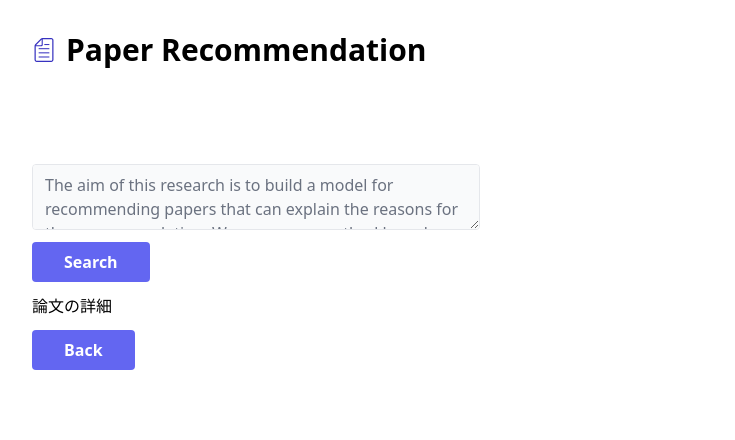
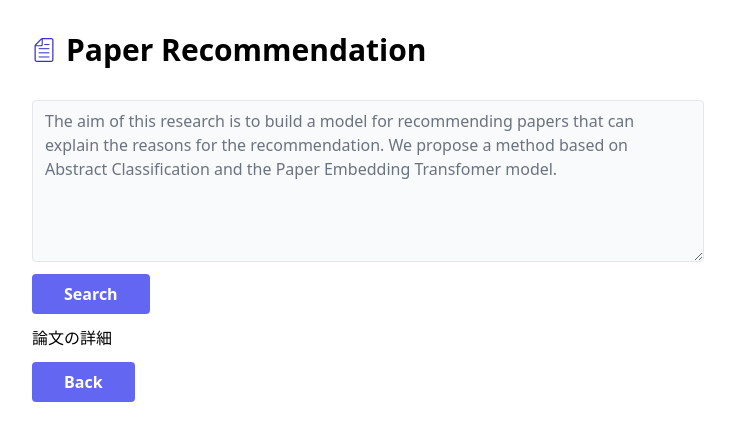
Before and after one commit to Kobayashi-Kei/PaperRecommendation, a Vue app in the folder app/vue/: page /paperDetail in a window 1280 px wide. Shown: the top 440 px of the page, without its empty margins (0-735 px from the left). Built offline with nearby package versions, Linux system fonts and the light colour scheme.

Commit message:
ヘッダやフォームの幅を調整

```diff
--- a/app/vue/src/components/Header.vue
+++ b/app/vue/src/components/Header.vue
@@ -3,11 +3,11 @@
 </script>
 
 <template>
-<header class="flex justify-between items-center py-4 md:py-8 mb-8 md:mb-12 xl:mb-16">
+<!-- <header class="flex justify-between items-center py-4 md:py-8 mb-8 md:mb-12 xl:mb-16"> -->
+<header class="flex justify-between items-center py-4 md:py-8 ">
       <!-- logo - start -->
       <a href="/" class="inline-flex items-center text-black-800 text-2xl md:text-3xl font-bold gap-2.5" aria-label="logo">
         <img width="95" height="94" viewBox="0 0 95 94" class="w-6 h-auto text-indigo-500" fill="currentColor" src="../assets/document.svg">
-
         Paper Recommendation
       </a>
       <!-- logo - end -->
--- a/app/vue/src/components/SearchForm.vue
+++ b/app/vue/src/components/SearchForm.vue
@@ -27,10 +27,11 @@ const placeholder = "The aim of this research is to build a model for recommendi
 </script>
 
 <template>
-    <form class="w-full md:max-w-md flex gap-2 pb-3">
+    <form class="w-full md:max-w-2xl flex gap-2 pb-3">
         <textarea
+            rows="6"
+            class="w-full flex-1 bg-gray-50 text-gray-800 placeholder-gray-500 border focus:ring ring-indigo-300 rounded outline-none transition duration-100 px-3 py-2"
             v-bind:placeholder="placeholder"
-            class="w-full flex-1 bg-gray-50 text-gray-800 placeholder-gray-500 border focus:ring ring-indigo-300 rounded outline-none transition duration-100 px-3 py-2"
             v-model="query"
         ></textarea>
     </form>
```
